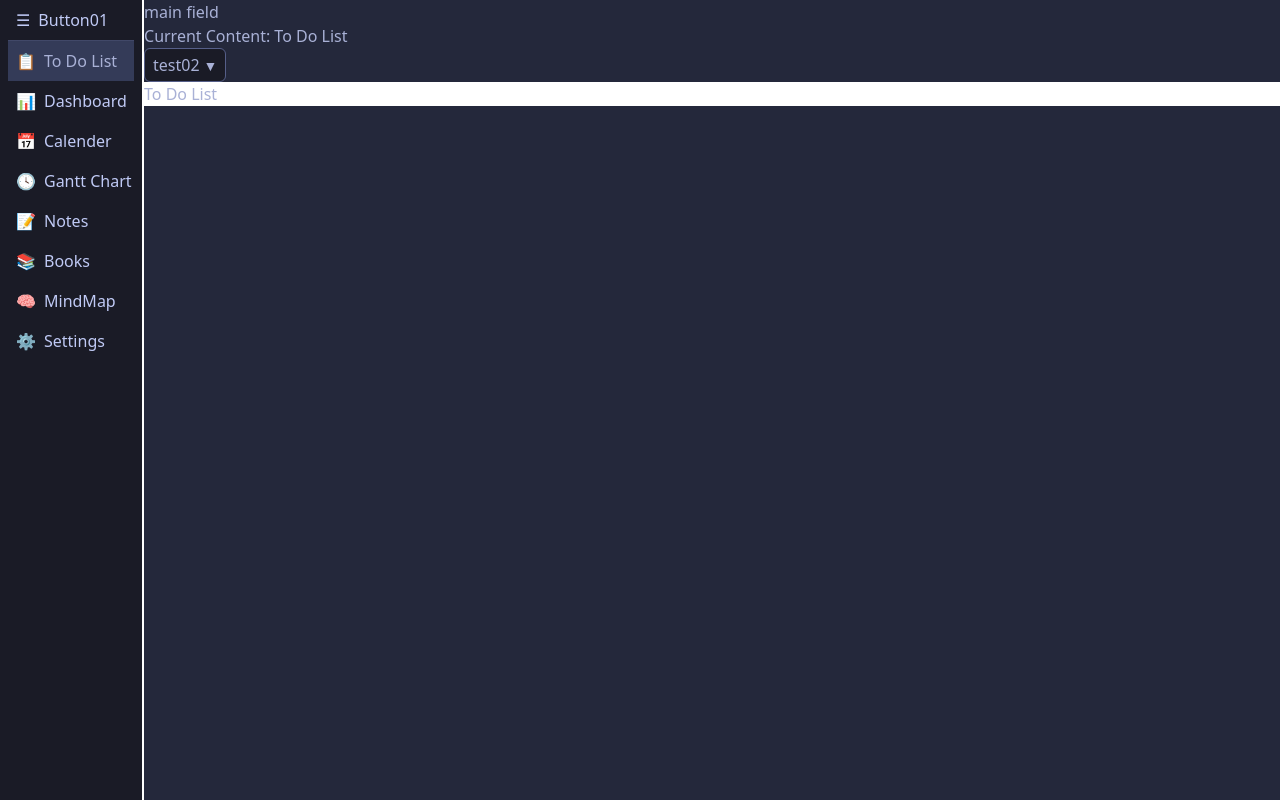
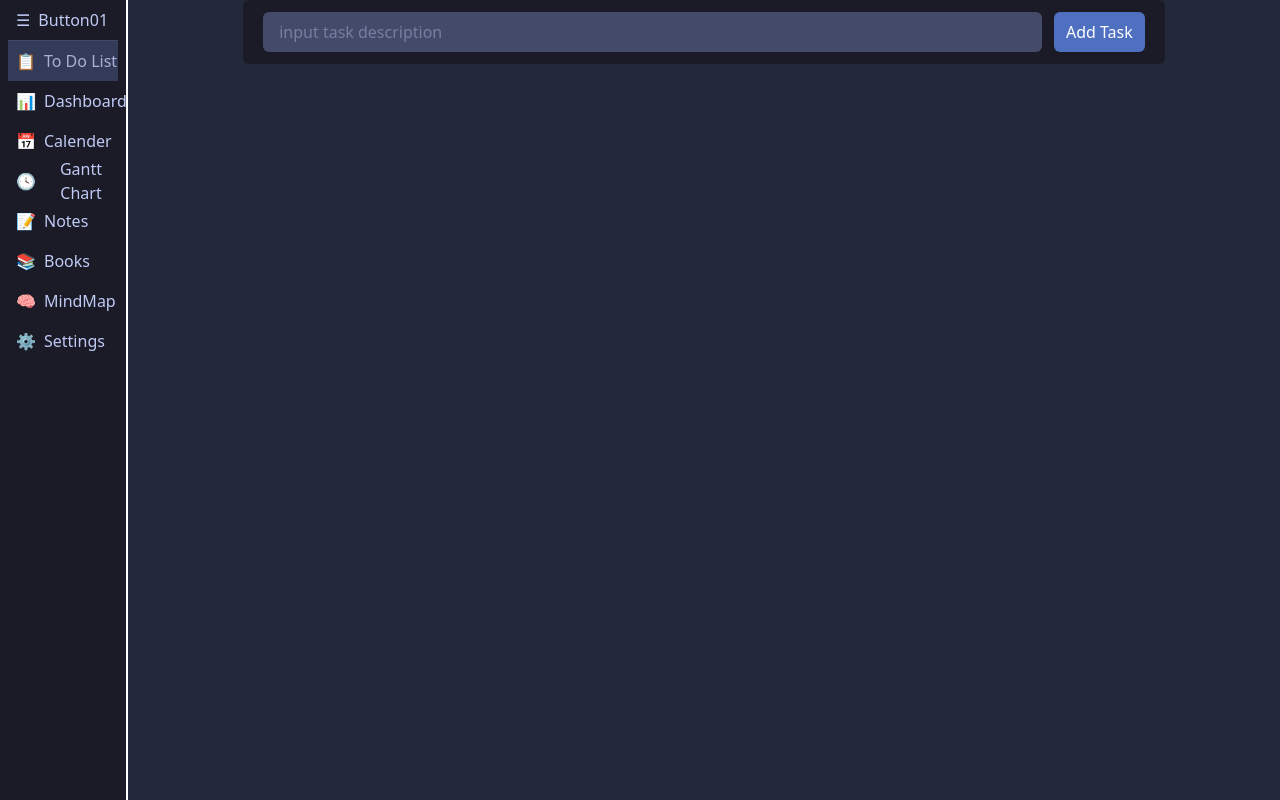
Before and after one commit to karasunokoppu/norunos-platform, a React (Vite) app: page / in a window 1280 px wide. Built offline with nearby package versions, Linux system fonts and the light colour scheme.

Commit message:
Task作成UIの追加J(各機能は未実装)

```diff
--- a/src/App.tsx
+++ b/src/App.tsx
@@ -13,7 +13,7 @@ function App() {
 	}, []);
 
 	return (
-		<main className="flex flex-row">
+		<main className="h-full w-full flex flex-row gap-0">
 			<SideBar currentContent={currentContent} onSelectContent={setContent} />
 			<MainField currentContent={currentContent} />
 		</main>
--- a/src/MainField.tsx
+++ b/src/MainField.tsx
@@ -6,8 +6,6 @@ import GanttChartView from "./components/GanttChart/GanttChartView";
 import NotesView from "./components/Notes/NotesView";
 import SettingsView from "./components/Settings/Settings";
 import ToDoListView from "./components/ToDoList/ToDoList";
-import NorunoContextMenu from "./ui/NorunoContextMenu";
-import NorunoDropdown from "./ui/NorunoDropdown";
 import MindMapView from "./components/MindMap/MindMap";
 
 interface MainFieldProps {
@@ -15,51 +13,8 @@ interface MainFieldProps {
 }
 
 const MainField: React.FC<MainFieldProps> = ({ currentContent }) => {
-	const tests = ["test01", "test02", "test03", "test04"];
-	const [hoge, setHoge] = React.useState(tests[1]);
-	const [contextMenu, setContextMenu] = React.useState<{
-		x: number;
-		y: number;
-		items: string | null;
-	} | null>(null);
-
 	return (
-		<div
-			role="menu"
-			className="flow flow-col h-svh w-full bg-bg-secondary text-text-secondary"
-			onContextMenu={(e) => {
-				e.preventDefault();
-				setContextMenu({ x: e.clientX, y: e.clientY, items: "MainField" });
-			}}
-		>
-			<p>main field</p>
-			<p>Current Content: {currentContent}</p>
-
-			<NorunoDropdown
-				value={hoge}
-				onChange={setHoge}
-				options={tests.map((test) => ({ value: test, label: test }))}
-			/>
-
-			{contextMenu && (
-				<NorunoContextMenu
-					x={contextMenu.x}
-					y={contextMenu.y}
-					onClose={() => setContextMenu(null)}
-					items={[
-						{
-							label: "Rename",
-							onClick: () => {},
-						},
-						{
-							label: "Delete",
-							danger: true,
-							onClick: () => {},
-						},
-					]}
-				/>
-			)}
-
+		<div className="w-full bg-bg-secondary">
 			{currentContent === "To Do List" ? (
 				<ToDoListView />
 			) : currentContent === "Dashboard" ? (
--- a/src/SideBar.tsx
+++ b/src/SideBar.tsx
@@ -25,7 +25,7 @@ const SideBar: React.FC<SideBarProps> = ({
 
 	const mainCss =
 		"bg-bg-primary h-svh border-r-2 border-r-accent-primary text-text-primary flex flex-col justify-content-center px-2 pb-2" +
-		(isSideBarOpened ? " w-40" : " w-fit");
+		(isSideBarOpened ? " w-1/10" : " w-fit");
 	const buttonCss =
 		" h-10 w-full flex flex-row justify-start items-center hover:bg-bg-hover hover:text-text-secondary " +
 		(isSideBarOpened ? "" : "px-0");
--- /dev/null
+++ b/src/components/ToDoList/TaskInput.tsx
@@ -0,0 +1,48 @@
+import React from "react";
+
+interface TaskInputProps {}
+
+const TaskInput: React.FC<TaskInputProps> = () => {
+	const [isInputOpen, setIsInputOpen] = React.useState(false);
+	const [description, setDescription] = React.useState("");
+
+	const buttonCss = "bg-accent-hover text-accent-primary h-fit w-fit px-3 py-2 flex-none rounded-md";
+
+	return (
+		<div className="w-full bg-bg-primary pt-3 rounded-md flex flex-col justify-center items-center gap-2">
+			<div className="w-full flex gap-3 px-5 pb-3">
+				<input
+					type="text"
+					placeholder="input task description"
+					value={description}
+					onChange={(e) => setDescription(e.target.value)}
+					onFocus={() => setIsInputOpen(true)}
+
+					className="h-fitborder-2 border-border-primary flex-1 rounded-md bg-bg-active text-text-secondary px-4"
+
+				/>
+				<button
+					type="button"
+					className={buttonCss}
+				>
+					Add Task
+				</button>
+			</div>
+			{isInputOpen && (
+				<div className="w-full flex flex-col justify-between items-center gap-3">
+					<div className="text-text-on-accent">somebuttons</div>
+					<button
+						type="button"
+						onClick={() => setIsInputOpen(false)}
+						className="text-text-secondary text-sm w-full bg-border-primary hover:bg-border-secondary rounded-b-md"
+					>
+						Λ
+					</button>
+				</div>
+
+			)}
+		</div>
+	);
+};
+
+export default TaskInput;
--- a/src/components/ToDoList/ToDoList.tsx
+++ b/src/components/ToDoList/ToDoList.tsx
@@ -1,7 +1,11 @@
+import TaskInput from "./TaskInput";
+
 const ToDoListView = () => {
 	return (
-		<div className="bg-white">
-			<p>To Do List</p>
+		<div className="h-full w-full flex justify-center">
+			<div className="h-full w-4/5 flex flex-col justify-baseline items-center">
+				<TaskInput />
+			</div>
 		</div>
 	);
 };
```
